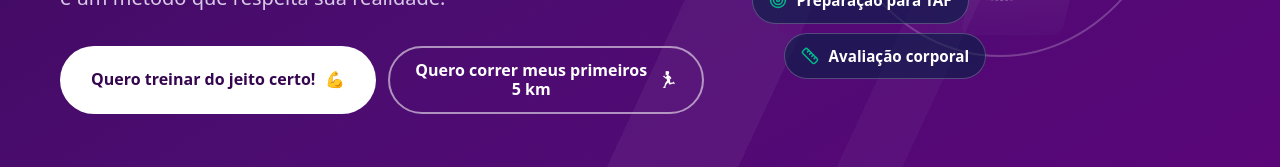
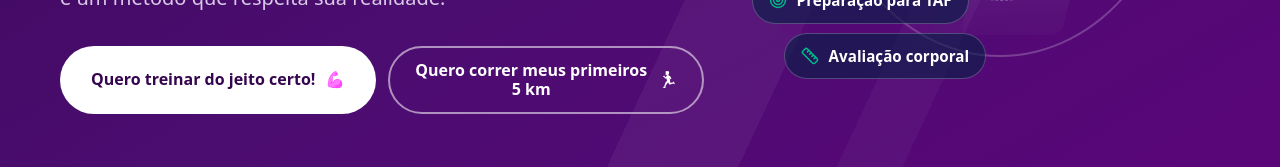
Before and after one commit to matheusasdsgit/jv-personal-trainer, a React (Vite) app: page / in a window 1280 px wide. Shown: the part 573-740 px from the top of the page. Built offline with nearby package versions, Linux system fonts and the light colour scheme; a web font is replaced by a local one.

Commit message:
Atualiza arquivo global.

```diff
--- a/src/styles/global.css
+++ b/src/styles/global.css
@@ -326,4 +326,7 @@ section[tabindex='-1']:focus {
   .emoji-branco {
   filter: grayscale(1) brightness(0) invert(1);
 }
+  .emoji-roxo {
+  filter: hue-rotate(260deg) saturate(2);
 }
+}
```
